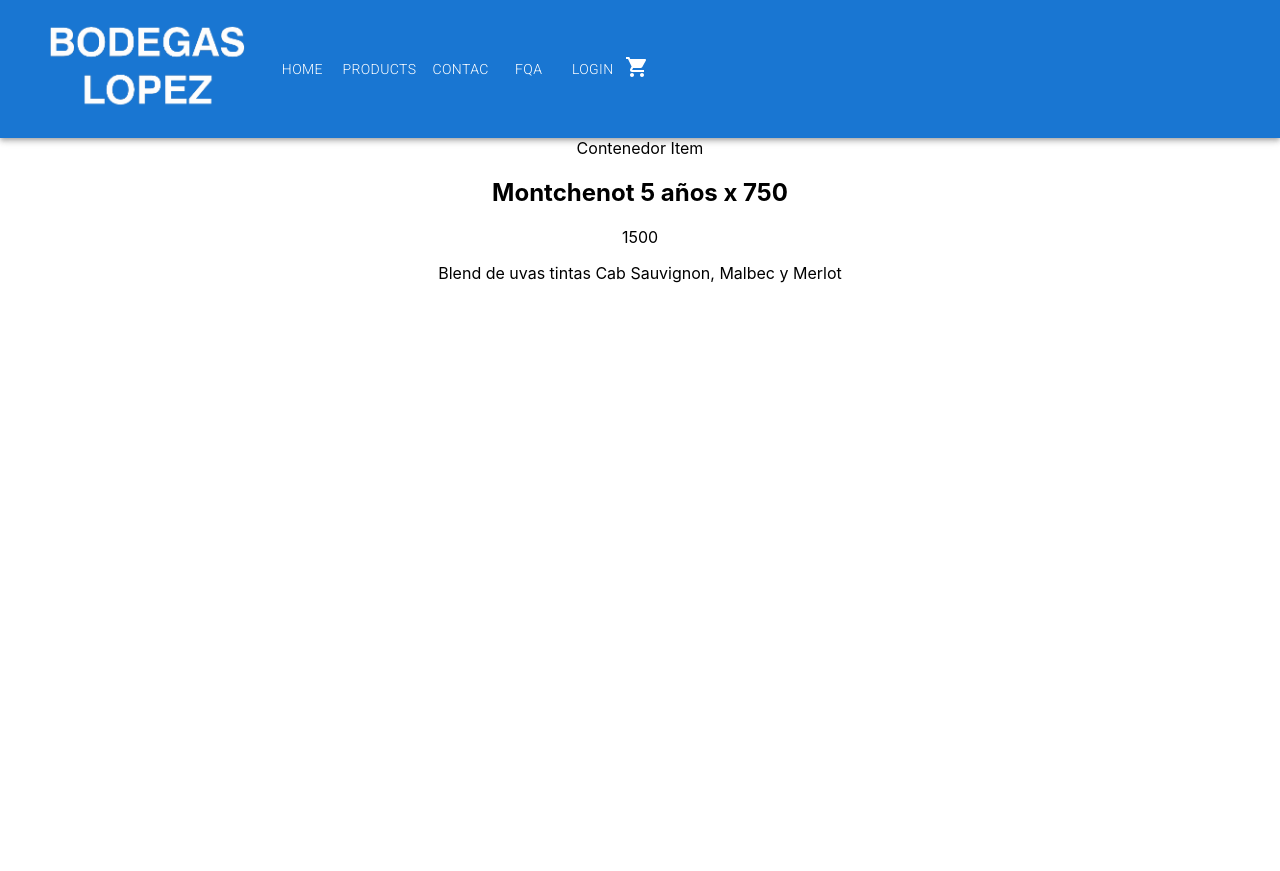
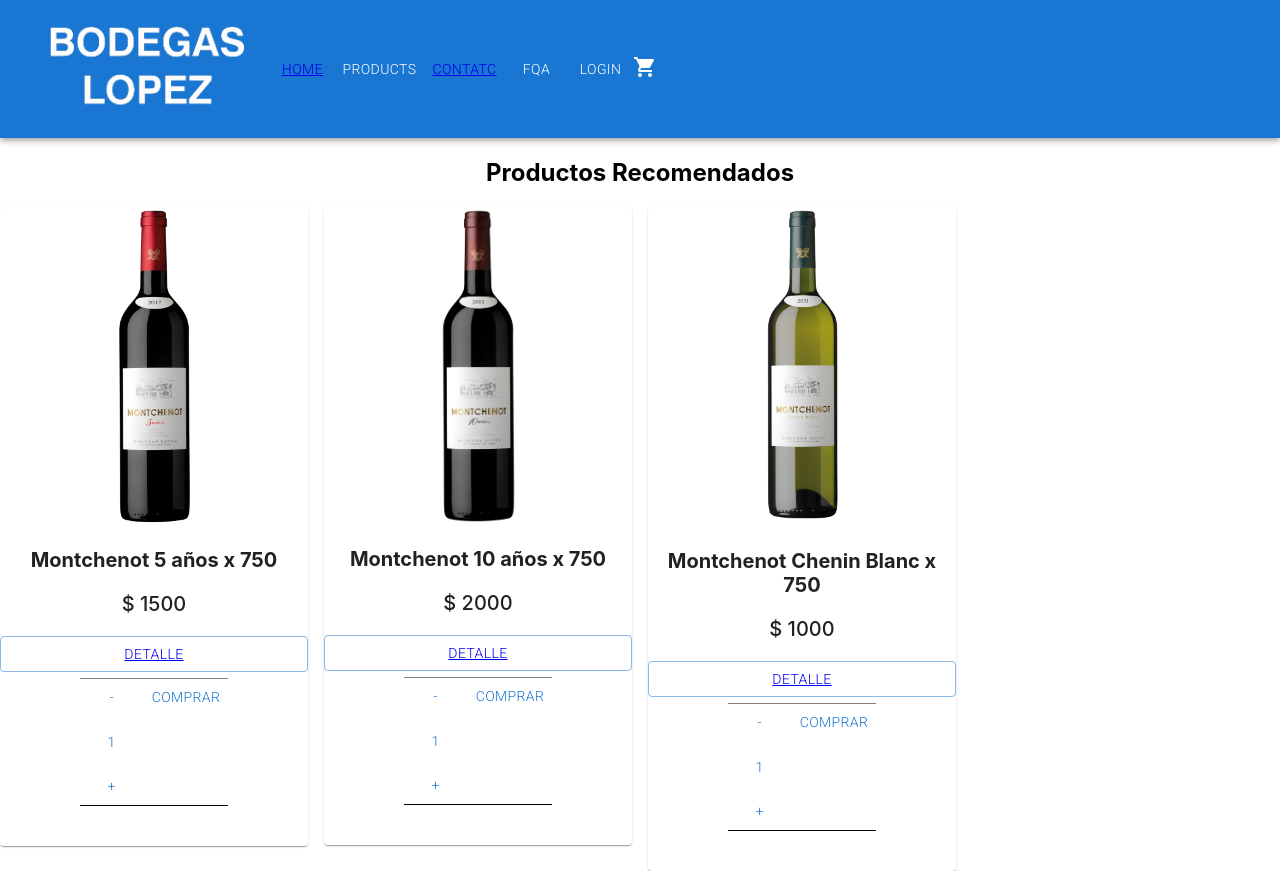
Before and after one commit to EsteAla79/ecommerceproyect-1, a React (Create React App) app: page / in a window 1280 px wide. Before the commit the page ends 800 px from the top, so only its background shows below. Built offline with nearby package versions, Linux system fonts and the light colour scheme.

Commit message:
Primera entrega Trabajo Final

```diff
--- a/package.json
+++ b/package.json
@@ -10,6 +10,7 @@
     "@testing-library/user-event": "^13.5.0",
     "react": "^18.1.0",
     "react-dom": "^18.1.0",
+    "react-router-dom": "^6.3.0",
     "react-scripts": "5.0.1",
     "web-vitals": "^2.1.4"
   },
--- a/src/App.js
+++ b/src/App.js
@@ -1,43 +1,31 @@
 import './App.css';
+import { BrowserRouter, Routes, Route } from 'react-router-dom';
 import NavBar from './components/NavBar/NavBar'
 import productos from './utils/productsMock'
-//import CardList from './components/CardList/CardList';
+import CardList from './components/CardList/CardList';
 import { useState, useEffect } from 'react';
 import ItemDetailContainer from './components/ItemDetailContainer/ItemDetailContainer';
+import Contacto from './pages/Contacto';
+import Home from './pages/Home';
+import NotFound from './pages/NotFound'
+import { DetailsTwoTone } from '@mui/icons-material';
+import Detalle from './pages/Detalle';
 
 function App() {
-  const [products, setProducts] = useState([])
-
-  useEffect(() => {
-      getProducts()
-      .then( (response) => {
-          setProducts(response)
-      })
-      .catch( (err) => {
-        console.log("Catch: Fallo la llamada.", err)
-      })
-      .finally( () => {
-      })
-  }, [])
-
-  const getProducts = () => {
-    return new Promise( (resolve, reject) => {
-      setTimeout(() => {
-          resolve(productos)
-        }, 2000)
-      })
-}
-
-
 
   return (
     <div className="App">
+      <BrowserRouter>
       <NavBar/>
-      {/*<div className='general-container'>
-        <CardList title={'Productos Recomendados'} products={productos}/>
-      </div>
-  */}
-      < ItemDetailContainer />
+      <Routes>
+          <Route path='/' element={<Home />}/>
+          <Route path='/contact' element={<Contacto />}/>
+          <Route path='/product/:id' element={<Detalle />} />
+          <Route path='/product/:id' element={<Detalle />} />
+          <Route path='*' element={<h1>404 Pagina no encontrada</h1>}/>
+      </Routes>
+      </BrowserRouter>
+
       </div>
   )
 }
--- a/src/components/Card/Card.js
+++ b/src/components/Card/Card.js
@@ -5,7 +5,7 @@
 import { Button } from '@mui/material';
 import Modal from '../Modal/Modal';
 import ItemCount from '../ItemCount/ItemCount'
-//import Count from '../ItemCount/ItemCount'
+import { Link } from "react-router-dom"
 
 const CardItem = ({price, title, image,}) => {
     const [open, setOpen] = useState(false)
@@ -24,7 +24,9 @@
                     </div>
                     <p>{title}</p>
                     <span>$ {price}</span>
-                    <Button variant={'outlined'} onClick={() => setOpen(true)} >Detalle</Button>
+                    <Button variant={'outlined'} onClick={() => setOpen(true)} >
+                        <Link to={'/prodcut/${id}'}>Detalle</Link>
+                        </Button>
                 </div>
                 <div>
                     <Button>
--- a/src/components/CardList/CardList.js
+++ b/src/components/CardList/CardList.js
@@ -2,9 +2,8 @@
 import CardItem from '../Card/Card'
 import { Grid } from '@mui/material';
 
+    const CardList = ({title, products}) => {
 
-    {/*const CardList = () => {
-        const [products, setProducts] = useState([])
 
         return(
           <>
@@ -14,7 +13,12 @@
                     products.map( ({title, price, image, id}) => {
                         return(
                             <Grid item md={3} key={id}>
-                                <CardItem title={title} price={price} image={image}/>
+                                <CardItem
+                                title={title}
+                                price={price}
+                                image={image}
+                                id={id}
+                                />
                             </Grid>
                         )
                     })
@@ -24,4 +28,4 @@
             )
             }
 
-        export default CardList*/}
+        export default CardList
--- a/src/components/ItemDetailContainer/ItemDetailContainer.js
+++ b/src/components/ItemDetailContainer/ItemDetailContainer.js
@@ -1,25 +1,37 @@
 import { useEffect , useState } from "react"
 import ItemDetail from "../ItemDetail/ItemDetail"
-import { producto } from '../../utils/productsMock'
+import productos from '../../utils/productsMock'
+import { useNavigate, useParams } from "react-router-dom"
 
 const ItemDetailContainer = () => {
+    const {id, category} = useParams()
+    const navigate = useNavigate
     const [product, setProduct] = useState ({})
 
-    const getItem = () => {
-        return new Promise( (resolve, reject) => {
-            setTimeout(() => {
-                resolve(producto)
-              }, 2000)
-            })
-      }
+    //const getItem = () => {
+    //  return new Promise( (resolve, reject) => {
+    //        setTimeout(() => {
+    //            resolve(producto)
+    //          }, 2000)
+    //        })
+    //  }
 
     useEffect(() => {
-        getItem()
-        .then( (res) => {
-            console.log("Respuesta GetItem: ", res)
-            setProduct(res)
-        })
-     }, [])
+    //    getItem()
+    //    .then( (res) => {
+    //        console.log("Respuesta GetItem: ", res)
+    //        setProduct(res)
+    //    })
+    console.log("productFilter: ", productFilter)
+    if(productFilter === undefined){
+        navigate('/not found')
+    }else{
+    setProduct(productFilter)
+    }
+     }, [id])
+     const productFilter = productos.find ( (product) => {
+         return product.id === id
+    })
 
       return(
         <>
--- a/src/components/NavBar/NavBar.js
+++ b/src/components/NavBar/NavBar.js
@@ -3,24 +3,25 @@
 import AppBar from '@mui/material/AppBar';
 import Toolbar from '@mui/material/Toolbar';
 import Button from '@mui/material/Button';
-//import { ClassNames } from '@emotion/react';
+import { Link } from 'react-router-dom'
 import Stack from '@mui/material/Stack';
 import CartWidget from '../CartWidget/CartWidget';
 
 const NavBar = () => {
-    return (
+
+  return (
       <AppBar position="static">
         <Toolbar>
             <img className='img' src="./LOGOBL.png"/>
             <Stack spacing={4} direction="row"></Stack>
             <div>
-                <Button className='nav-btn' color="inherit">Home</Button>
+                <Button className='nav-btn' color="inherit"><Link to="/">Home</Link></Button>
             </div>
             <div>
                 <Button className='nav-btn' color="inherit">Products</Button>
             </div>
             <div>
-                <Button className='nav-btn' color="inherit">Contac</Button>
+                <Button className='nav-btn' color="inherit"><Link to="/contact">Contatc</Link></Button>
             </div>
             <div>
                 <Button className='nav-btn' color="inherit">FqA</Button>
--- /dev/null
+++ b/src/pages/Contacto.js
@@ -0,0 +1,7 @@
+const Contacto = () => {
+    return(
+        <div>PAGINA CONTACTO</div>
+    )
+}
+
+export default Contacto
--- /dev/null
+++ b/src/pages/Detalle.js
@@ -0,0 +1,10 @@
+import ItemDetailContainer from "../components/ItemDetailContainer/ItemDetailContainer"
+
+const Detalle = () => {
+    return(
+        <ItemDetailContainer/>
+    )
+
+}
+
+export default Detalle
--- /dev/null
+++ b/src/pages/Home.js
@@ -0,0 +1,38 @@
+import CardList from "../components/CardList/CardList"
+import { useEffect, useState } from "react"
+import productos from "../utils/productsMock"
+
+const Home = () => {
+        const [products, setProducts] = useState([])
+
+        useEffect(() => {
+            getProducts()
+            .then( (response) => {
+                setProducts(response)
+            })
+            .catch( (err) => {
+            console.log("Catch: Fallo la llamada.", err)
+            })
+            .finally( () => {
+            })
+        }, [])
+
+        const getProducts = () => {
+        return new Promise( (resolve, reject) => {
+            setTimeout(() => {
+                resolve(productos)
+            }, 2000)
+            })
+        }
+
+
+
+            return(
+        <div className='general-container'>
+                <CardList title={'Productos Recomendados'} products={productos}/>
+        </div>
+
+    )
+}
+
+export default Home
--- /dev/null
+++ b/src/pages/NotFound.js
@@ -0,0 +1,6 @@
+const NotFound = () => {
+    return(
+        <hi>Pagina no encontrada</hi>
+    )
+    }
+    export default NotFound
--- a/src/utils/productsMock.js
+++ b/src/utils/productsMock.js
@@ -4,6 +4,7 @@
         title : 'Montchenot 5 años x 750',
         price : 1500,
         image : 'M5.png',
+        category : 'vino joven',
         description : '',
         stock : 10,
         id : 1
@@ -12,6 +13,7 @@
         title : 'Montchenot 10 años x 750',
         price : 2000,
         image : 'M10.png',
+        category :'vino anejado',
         description : '',
         stock : 20,
         id : 2
@@ -21,6 +23,7 @@
         title : 'Montchenot Chenin Blanc x 750',
         price : 1000,
         image : 'MB.png',
+        category : 'vino blanco',
         description : '',
         stock : 30,
         id : 3
```
Also changed, not shown: 1 other file (tests, documents, lock files or other folders).
